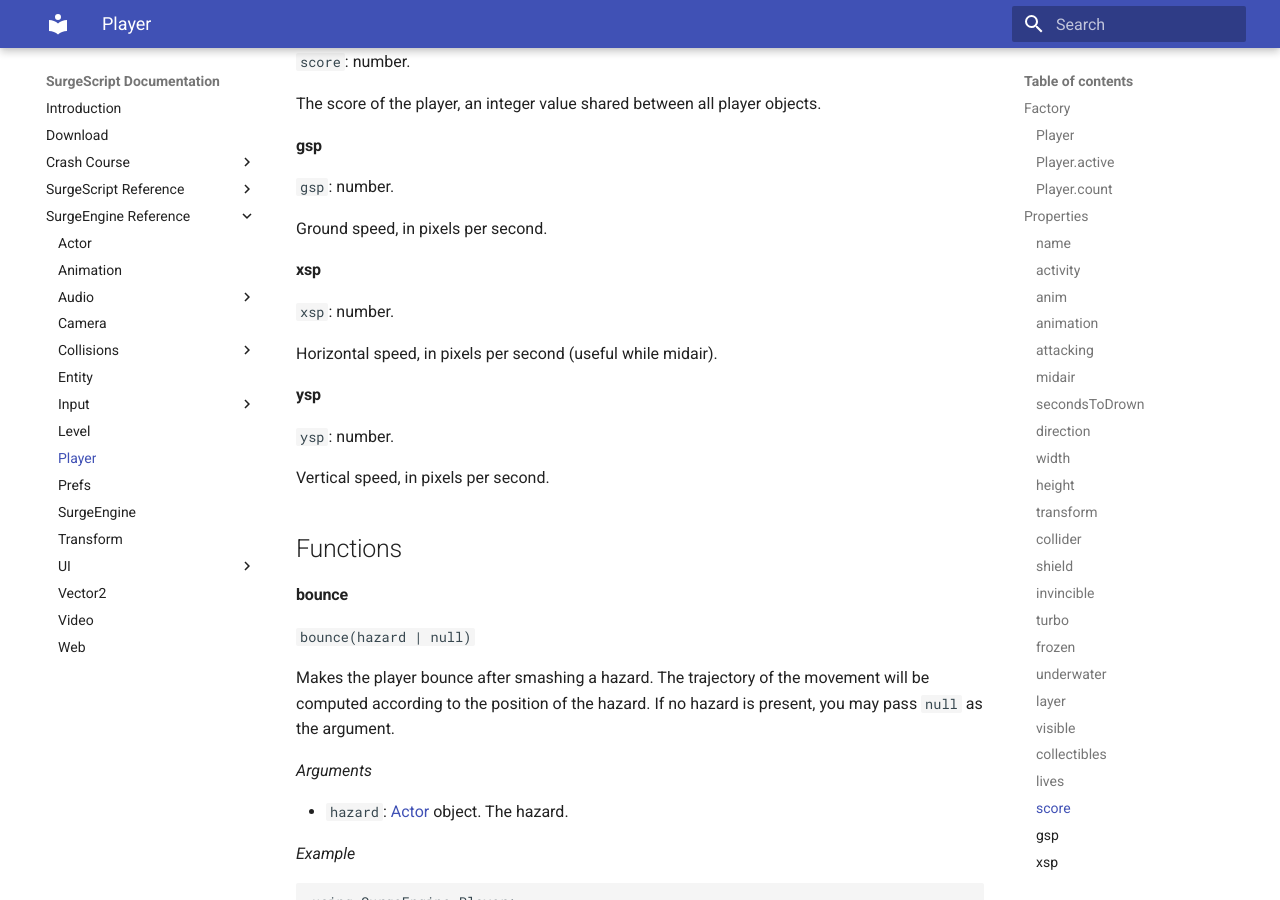
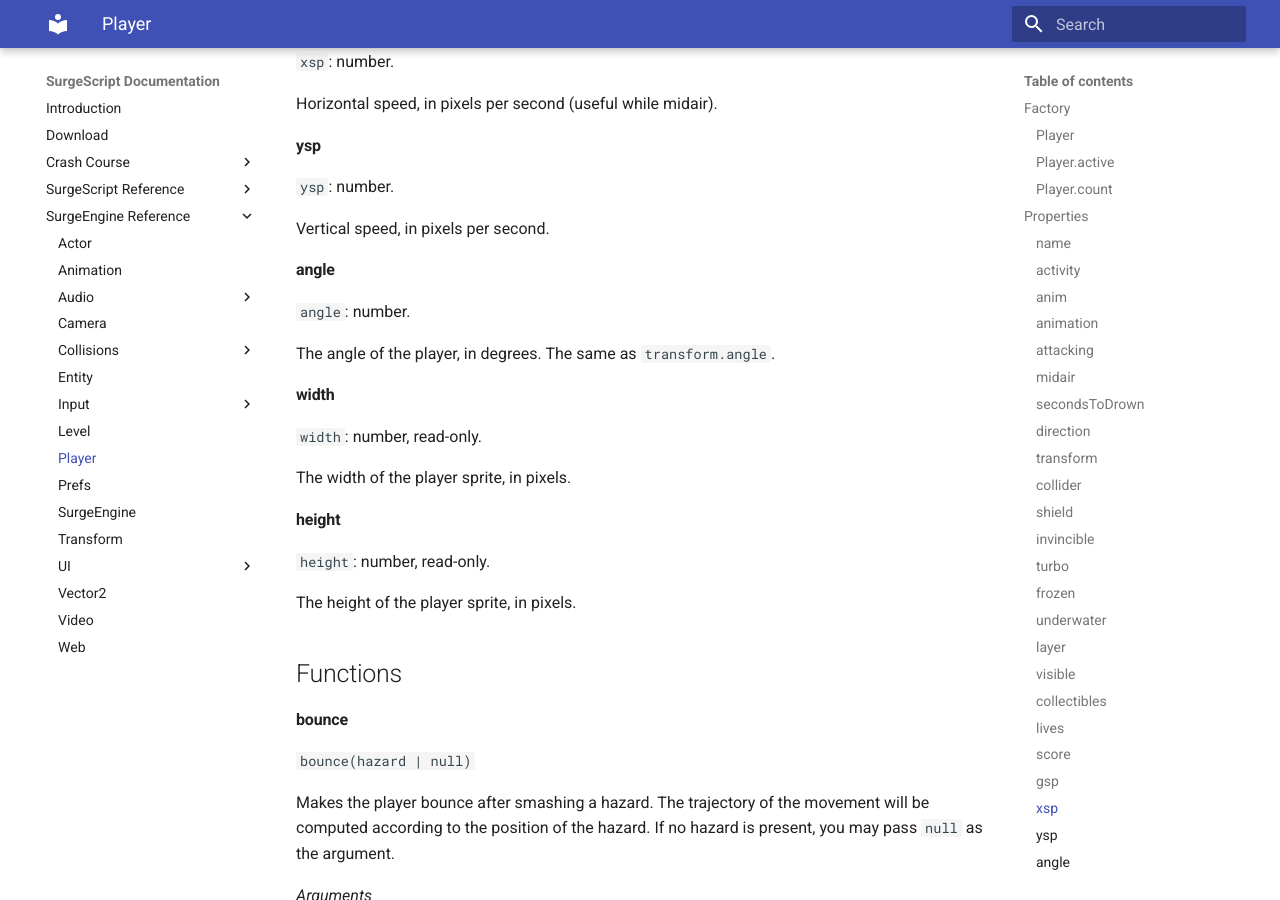
Before and after one commit to alemart/surgescript, an MkDocs documentation site: the page built from docs/engine/player.md, in a window 1280 px wide and 900 px high, scrolled down 4865 px. Built offline with MkDocs 1.6.1 and Material for MkDocs 9.7.7, drawn with Linux system fonts in a browser that asks for light colours; old or Windows-style settings are respelled for this version of MkDocs; some of the changed text lies outside the part shown.

Commit message:
Updated docs: Player.angle

```diff
--- a/docs/engine/player.md
+++ b/docs/engine/player.md
@@ -146,18 +146,6 @@ The number of seconds to drown, if underwater.
 
 Direction will be +1 if the player is facing right, -1 if facing left.
 
-#### width
-
-`width`: number, read-only.
-
-The width of the player sprite, in pixels.
-
-#### height
-
-`height`: number, read-only.
-
-The height of the player sprite, in pixels.
-
 #### transform
 
 `transform`: [Transform](transform) object, read-only.
@@ -248,6 +236,23 @@ Horizontal speed, in pixels per second (useful while midair).
 
 Vertical speed, in pixels per second.
 
+#### angle
+
+`angle`: number.
+
+The angle of the player, in degrees. The same as `transform.angle`.
+
+#### width
+
+`width`: number, read-only.
+
+The width of the player sprite, in pixels.
+
+#### height
+
+`height`: number, read-only.
+
+The height of the player sprite, in pixels.
 
 Functions
 ---------
```
